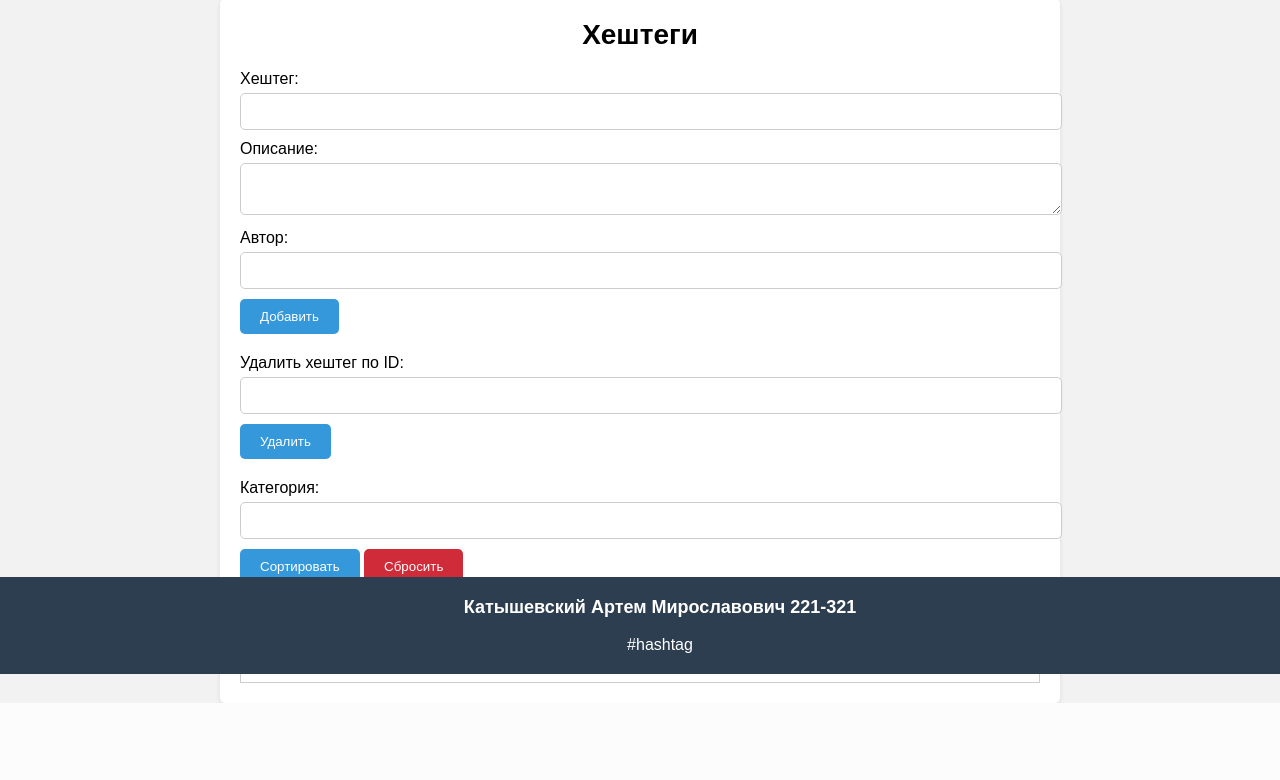
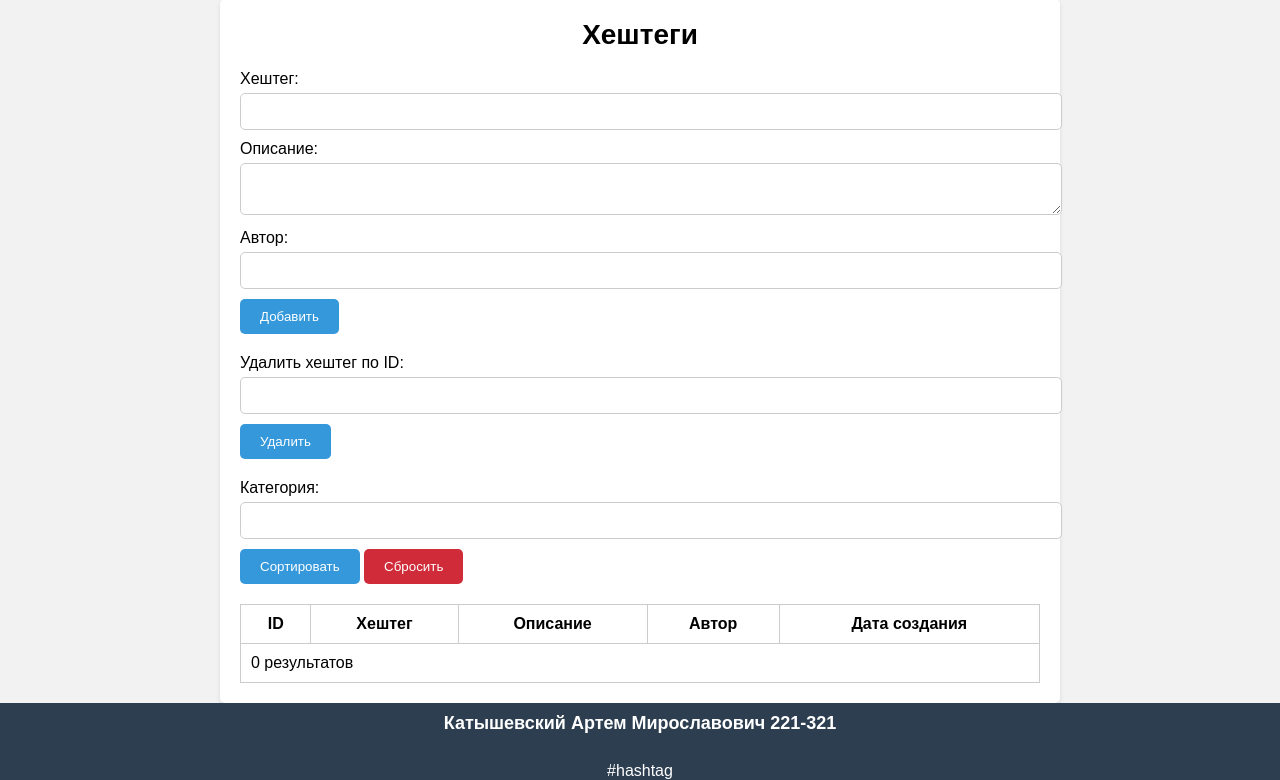
Before and after one commit to Artemiusel/PHP, a PHP site: page / in a window 1280 px wide. Shown: the part 126-906 px from the top of the page. Before the commit the page ends 829 px from the top, so only its background shows below. Run offline with PHP 8.4, Linux system fonts and the light colour scheme; data that the repository does not hold is empty.

Commit message:
static footer

```diff
--- a/PHPcurs/style.css
+++ b/PHPcurs/style.css
@@ -83,9 +83,7 @@ th, td {
 footer {
   background-color: #2C3E50;
   color: #FFFFFF;
-  padding: 20px;
   text-align: center;
-  position: fixed;
   bottom: 0;
   left: 0;
   width: 100%;
@@ -97,5 +95,6 @@ footer p {
 
 footer h3 {
   margin-top: 0;
+  padding: 10px;
   font-size: 18px;
 }
```
